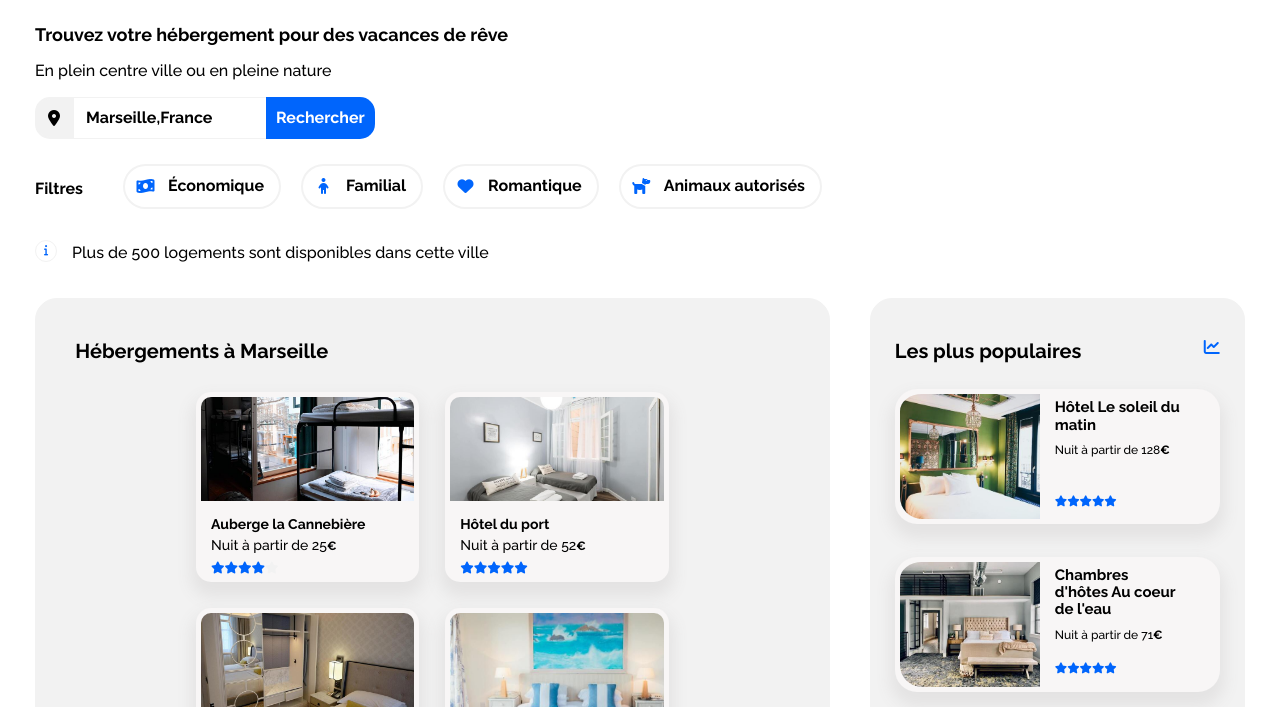
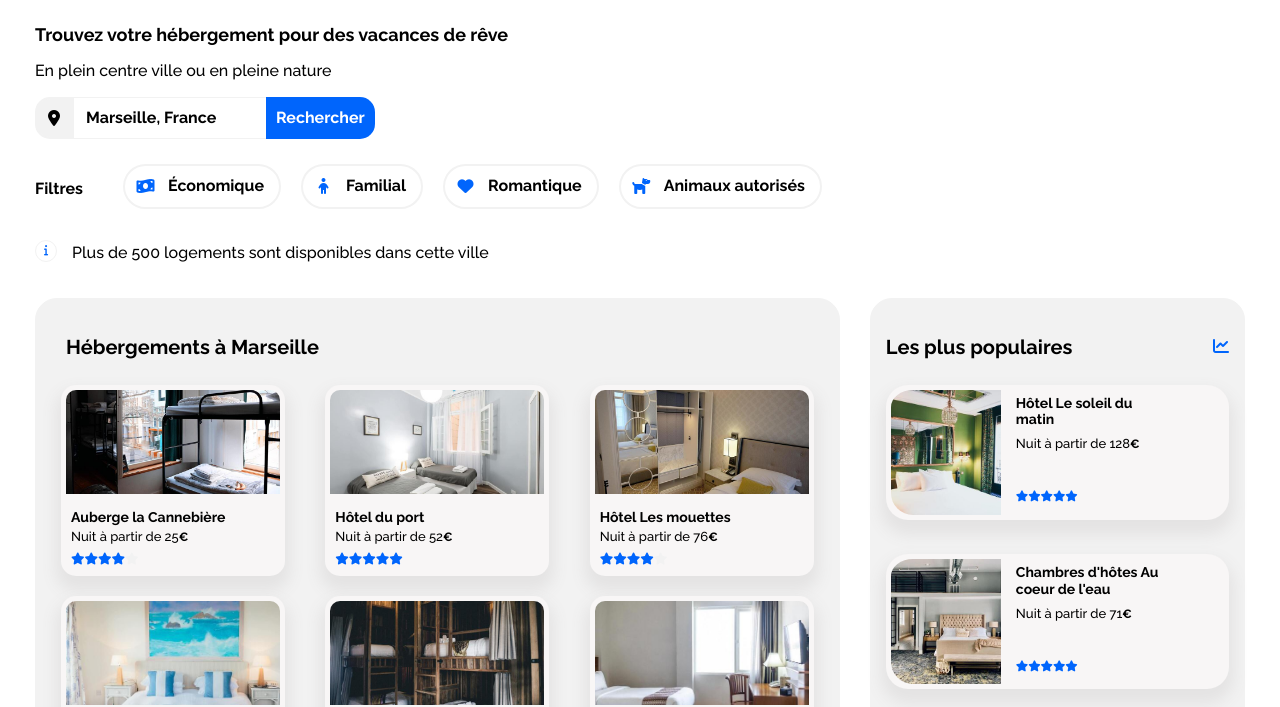
Before and after one commit to Jessika08/P2_Booki, a plain HTML site: page index.html in a window 1280 px wide. Shown: the part 78-785 px from the top of the page. Drawn offline with Linux system fonts and the light colour scheme.

Commit message:
Correction desktop 2
- correction sur la résolution 993px

```diff
--- a/css/booki.css
+++ b/css/booki.css
@@ -94,6 +94,7 @@ body {
 .location::placeholder { /*Marseille,France dans le champs de recherche*/
     color:black;
     font-weight: bold;
+    opacity: 1;
 }
 
 .formulaire-recherche{ /* style de l'ensemble du formulaire de recherche icône map +champ de recherche +bouton rechercher*/
@@ -212,8 +213,9 @@ cursor: pointer;
     border-radius: 22px;
     background-color: #f2f2f2;
     margin-top: 20px;
-    margin-right: 40px;
-    padding: 2% 2% 3% 2%;
+    margin-right: 30px;
+    padding: 20px 15px 25px 15px;
+    width: 71%;
 }
 
 .section-1 h3{/* agit sur les titres H3 de la partie "Hebergements à Marseille*/
@@ -227,18 +229,17 @@ cursor: pointer;
 .cards-section-1{ /* classe qui vise les cartes à l'interieur de la partie "Hébergements à Marseille"*/
     display:flex;
     flex-wrap: wrap;
-    justify-content: center;
+    justify-content: space-between;
 }
 
 .card-section-1{ /* style de chaque cartes de la section-1"*/
-    width: 30%;
-    height:190px;
+    width: 29%;
     background-color:rgb(248, 246, 246);
     text-decoration:none;
     border-radius: 15px;
     box-shadow: 0px 10px 15px 5px rgb(228, 227, 227);
-    margin: 13px;
-    min-width: 185px
+    margin: 10px;
+    min-width: 172px;
 }
 
 .card-section-1 i{ /* style sur les icônes étoiles de la section-1"*/
@@ -272,12 +273,13 @@ cursor: pointer;
     display:flex;
     align-items:flex-start;
     flex-direction:column;
-    padding: 0px 15px;
+    padding: 0px 7px 10px 10px;
     box-sizing: border-box;
 }
 
 .card-section-1-price p{/* style général qui vise toute les paragraphes prix des cartes de la section-1*/
     margin:unset;
+    font-size: 13px;
 }
 
 .card-section-1-title, .card-section-1-reviews {/* style général qui vise tout les titres et avis des cartes de la section-1*/
@@ -313,13 +315,15 @@ cursor: pointer;
     border-radius: 22px;
     background-color: #f2f2f2;
     margin-top: 20px;
-    padding:2% 2% 0% 2%;
+    padding: 20px 15px 25px 15px;
     height: fit-content;
+    width: 33%;
 }
 
 .populaires{ /* concerne le titre de la  partie "Les plus populaires*/
     display: flex;
     justify-content: space-between;
+    align-items: center;
 }
 
 h2{
@@ -331,7 +335,7 @@ h2{
 }
 
 .section-2 h3{
-    font-size: 15px;
+    font-size: 14px;
     font-weight: bold;
     padding-top:10px;
     text-align:left;
@@ -339,7 +343,6 @@ h2{
 }
 
 .card-section-2{ /* style général qui vise toutes les cartes de la partie "les plus populaires"*/
-    width: 325px;
     height:135px;
     background-color:rgb(248, 246, 246);
     text-decoration:none;
@@ -360,8 +363,12 @@ h2{
     justify-content: flex-start;
 }
 
+.card-section-2-image{
+   /* width: 40%;*/
+}
+
 .card-section-2-image img { /*style général qui vise toute les images des cartes de la section-2*/
-    width: 140px;;
+    width: 110px;;
     height:130px;
     border-radius: 22px 0px 0px 22px;
     display: block;
@@ -378,7 +385,7 @@ h2{
     justify-content: space-between;
     padding: 0px 5px;
     box-sizing: border-box;
-    width:42%;
+    max-width: 164px;
     margin-left: 10px;
 }
 
@@ -394,12 +401,12 @@ h2{
 }
 
 .card-section-2-price{/* style général qui vise toute les ligne prix des cartes de la section-2*/
-    text-align:center;
+
 }
 
 .card-section-2-price p{
     margin:unset;
-    font-size: 12px;
+    font-size: 13px;
     padding-top: 10px;
 }
 
--- a/index.html
+++ b/index.html
@@ -35,7 +35,7 @@
             <form method="post" action="#" class="formulaire-recherche">
 
                 <label for="location"><i class="fas fa-map-marker-alt map"></i></label>
-                <input type="search" name="location" id="location" class="location" placeholder="Marseille,France" >
+                <input type="search" name="location" id="location" class="location" placeholder="Marseille, France" >
                 <button type="submit" class="rechercher">
                 <i class="fas fa-search"></i>
                 <span>Rechercher</span>
@@ -356,14 +356,14 @@
                         </div>
 
 
-                    <!--HOTEL TOUT BLEU ET BLANC-->
+                    <!--HOTEL BLEU ET BLANC-->
 
                         <div class="card-section-2">
 
                             <a href="#">
                                 <!-- Image à la une -->
 
-                                <div class="card-section-2-image"><img src="assets/hebergements/4_small/hotel_bleu_et_blanc.jpg" alt="Chambre de l'Hôtel Tout bleu et blanc" ></div>
+                                <div class="card-section-2-image"><img src="assets/hebergements/4_small/hotel_bleu_et_blanc.jpg" alt="Chambre de l'Hôtel Bleu et Blanc" ></div>
                                 <!-- Fin de l'image à la une -->
 
                                 <!-- Corps de la carte -->
@@ -373,7 +373,7 @@
                                     <div class="card-section-2-info">
 
                                         <div class="card-section-2-title">
-                                            <h3>Hôtel Tout bleu et blanc</h3>
+                                            <h3>Hôtel Bleu et Blanc</h3>
                                         </div>
 
                                         <!-- Prix -->
```
